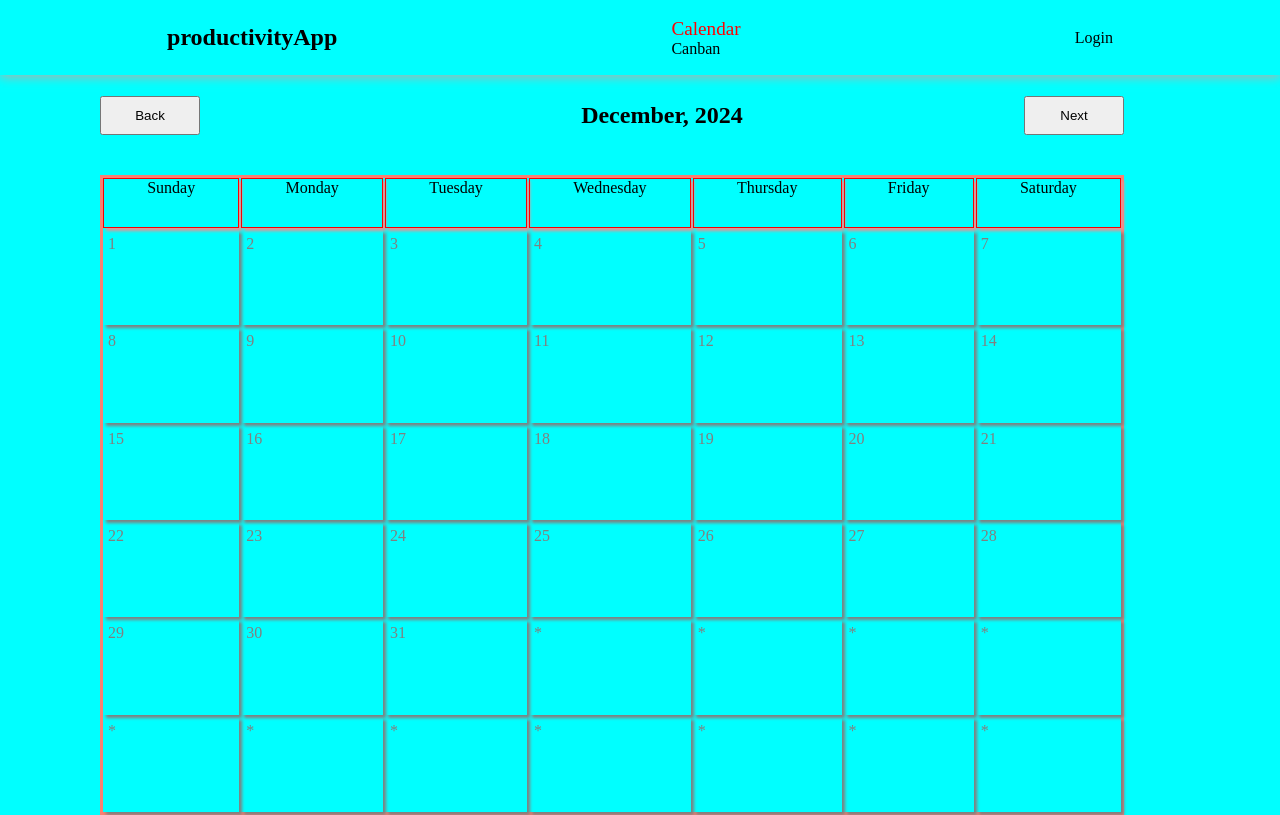
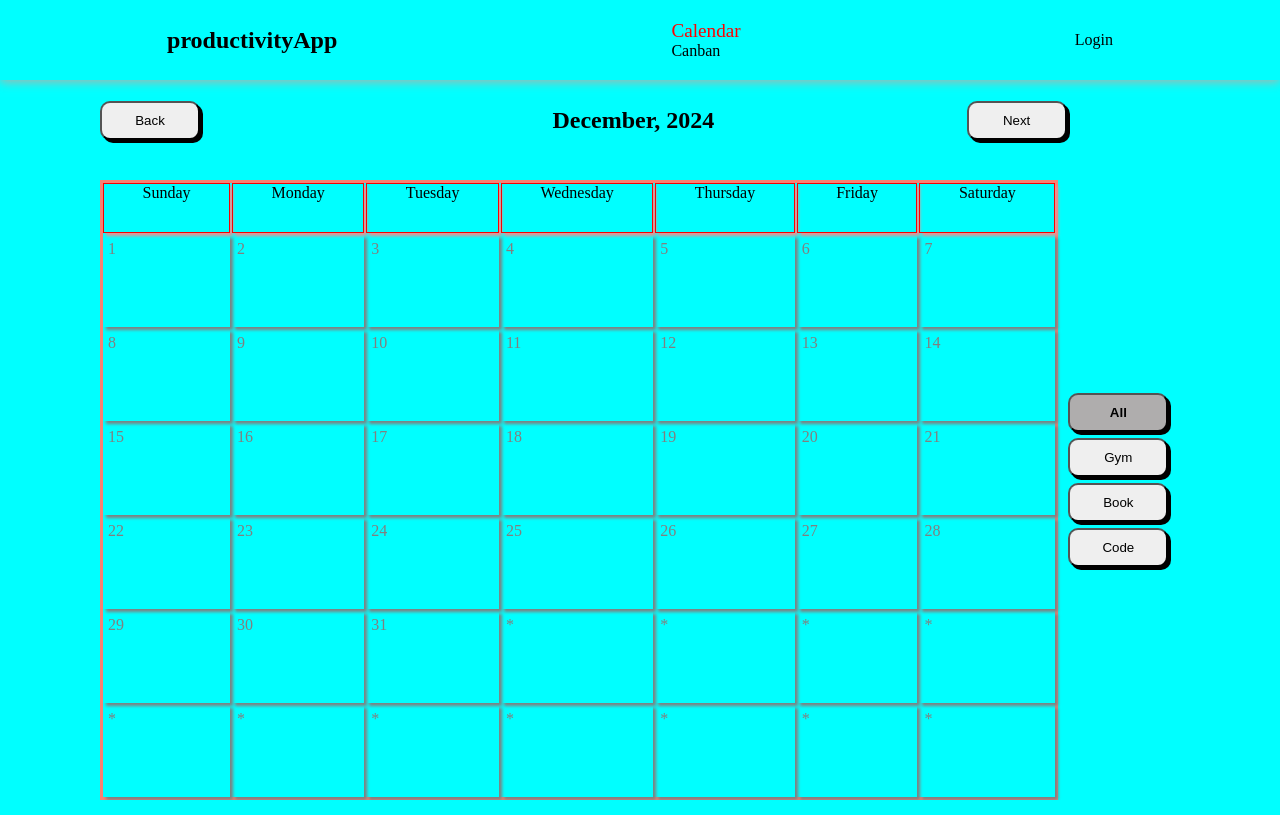
Before and after one commit to nati047/productivityApp, an Angular app: page /calendar in a window 1280 px wide. Built offline with nearby package versions, Linux system fonts and the light colour scheme.

Commit message:
add event filter

```diff
--- a/src/app/calendar/calendar.component.css
+++ b/src/app/calendar/calendar.component.css
@@ -1,12 +1,45 @@
+.cal-component {
+  /* max-width: 100vw; */
+  height: 90vh;
+  /* border: 2px solid yellow; */
+  display: grid;
+  grid-template-columns: 10fr 2fr;
+  grid-template-rows: 1fr 11fr;
+  column-gap: 10px;
+  grid-template-areas:
+    "controls controls"
+    "calendar filter"
+  ;
+}
+
+.calendar-controls {
+  /* border: 1px solid orangered; */
+  grid-area: controls;
+  margin: 0px 0px 0px 100px;
+  max-width: calc(83.33% - 100px);
+  height: 10vh;
+  display: flex;
+  flex-direction: row;
+  justify-content: space-between;
+  align-items: center;
+}
+
 .calendar-container {
-  width: 80vw;
-  height: 80vh;
+  grid-area: calendar;
   display: grid;
   gap: 2px;
   grid-template-columns: repeat(7, auto);
   grid-template-rows: 50px repeat(5, auto);
   margin: 20px 0px 0px 100px;
   border: 3px solid salmon;
+}
+
+.action-filter {
+  grid-area: filter;
+  display: flex;
+  flex-direction: column;
+  gap: 6px;
+  justify-content: center;
 }
 
 .calendar-head {
@@ -16,7 +49,7 @@
 
 }
 
-.calendar-column {
+.calendar-cell {
   display: flex;
   flex-direction: column;
   height: 100%;
@@ -45,19 +78,17 @@
   left: 40%; */
 }
 
-.calendar-controls {
-  /* border: 1px solid orangered; */
-  margin: 0px 0px 0px 100px;
-  width: 80vw;
-  height: 10vh;
-  display: flex;
-  flex-direction: row;
-  justify-content: space-between;
-  align-items: center;
-}
-
 button {
   width: 100px;
   height: fit-content;
   padding: 10px;
+  border-radius: 10px;
+  box-shadow: 3px 3px black;
 }
+
+button.active {
+  font-weight: 900;
+  background-color: #afadad;
+  color: black;
+  box-shadow: 3px 3px black;
+}
--- a/src/app/calendar/calendar.component.html
+++ b/src/app/calendar/calendar.component.html
@@ -1,3 +1,4 @@
+<div class="cal-component">
   <div class="calendar-controls">
     <button (click)="toPreviousMonth()">Back</button>
     <h2 style="margin-left: 100px;">{{getMonthName(month)}}, {{year}}</h2>
@@ -7,10 +8,17 @@
     <div *ngFor="let dayName of getDayNames()" class="calendar-head">
       {{dayName}}
     </div>
-  <div *ngFor="let day of days" class="calendar-column">
+    <div *ngFor="let day of days" class="calendar-cell">
       <div class="date">
         {{day > 0 ? day : '*'}}
       </div>
       <div class="activity">{{getDataOfDay(day)}}</div>
     </div>
   </div>
+  <div class="action-filter">
+    <button [ngClass]="filter === 'all' ? 'active' : '' " (click)="changeFilter('all')" >All</button>
+    <button [ngClass]="filter === 'gym' ? 'active' : '' " (click)="changeFilter('gym')" >Gym</button>
+    <button [ngClass]="filter === 'book' ? 'active' : '' " (click)="changeFilter('book')">Book</button>
+    <button [ngClass]="filter === 'code' ? 'active' : '' " (click)="changeFilter('code')">Code</button>
+  </div>
+</div>
--- a/src/app/calendar/calendar.component.ts
+++ b/src/app/calendar/calendar.component.ts
@@ -1,6 +1,7 @@
 import { Component, SimpleChange, SimpleChanges } from '@angular/core';
+import { BehaviorSubject } from 'rxjs';
 
-interface DataObject {
+type DataObject  = {
     year: number,
     month: number,
     day: number,
@@ -18,11 +19,12 @@ export class CalendarComponent {
   days!: number[] ;
   month: number = this.currentDate.getMonth();
   year: number = this.currentDate.getFullYear();
+  filter : string = 'all';
   data: DataObject[] = [
     {
       year: 2025,
       month: 1,
-      day: 23,
+      day: 20,
       activity: "gym",
     },
     {
@@ -35,7 +37,7 @@ export class CalendarComponent {
       year: 2025,
       month: 1,
       day: 2,
-      activity: "gym",
+      activity: "code",
     },
     {
       year: 2025,
@@ -64,10 +66,30 @@ export class CalendarComponent {
     {
       year: 2025,
       month: 1,
+      day: 23,
+      activity: "book"
+    },
+    {
+      year: 2025,
+      month: 1,
       day: 28,
-      activity: "gym"
+      activity: "code"
+    },
+    {
+      year: 2025,
+      month: 1,
+      day: 17,
+      activity: "code"
+    },
+    {
+      year: 2025,
+      month: 1,
+      day: 6,
+      activity: "book"
     },
   ];
+
+  filteredData: DataObject[] = [];
 
   constructor() {
     this.days = this.fillDays();
@@ -75,6 +97,11 @@ export class CalendarComponent {
 
   ngOnInit() {
     console.info(this.currentDate);
+    this.applyFilter();
+  }
+
+  ngOnChnage() {
+    alert("chnage detected");
   }
 
   getDayNames() {
@@ -128,9 +155,21 @@ export class CalendarComponent {
     let monthString: string = this.getMonthName(this.month);
 
     // console.log(`monthString ${monthString} - type ${typeof(monthString)}`)
-    let dayData = this.data?.find( val => val.year === this.year && val.month === this.month && val.day === day )
+    let dayData = this.filteredData?.find( val => val.year === this.year && val.month === this.month && val.day === day )
     console.log(dayData);
     return dayData?.activity || "";
+  }
 
+  applyFilter() {
+    if (this.filter === 'all')
+      this.filteredData = this.data;
+    else
+      this.filteredData = this.data.filter( val => val.activity === this.filter);
   }
+
+  changeFilter(filter: string) {
+    this.filter = filter;
+    this.applyFilter();
+  }
+
 }
--- a/src/app/header/header.component.css
+++ b/src/app/header/header.component.css
@@ -1,7 +1,7 @@
 .header {
   width: 100vw;
   display: flex;
-  height: 75px;
+  height: 10vh;
   flex-direction: row;
   justify-content: space-around;
   box-shadow: 0px 2px 10px rgb(176, 178, 172);
--- a/src/styles.css
+++ b/src/styles.css
@@ -2,9 +2,12 @@
 *::before,
 *::after{
   box-sizing: border-box;
+  margin: 0;
+  padding: 0;
 }
 
 body {
+  overflow: hidden;
   margin: 0;
   padding: 0;
   width: 100%;
```
Also changed, not shown: 1 other file (tests, documents, lock files or other folders). Lines whose indentation alone changed are shown as unchanged.
